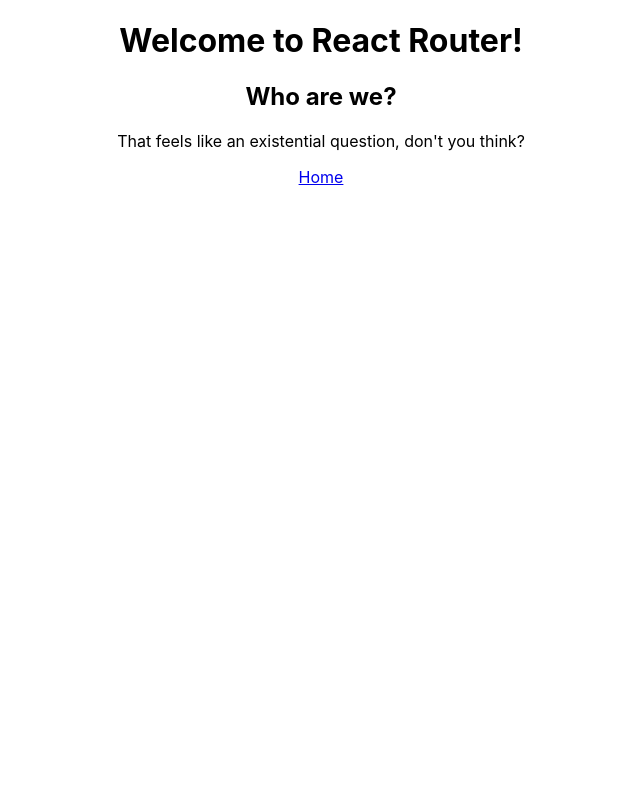
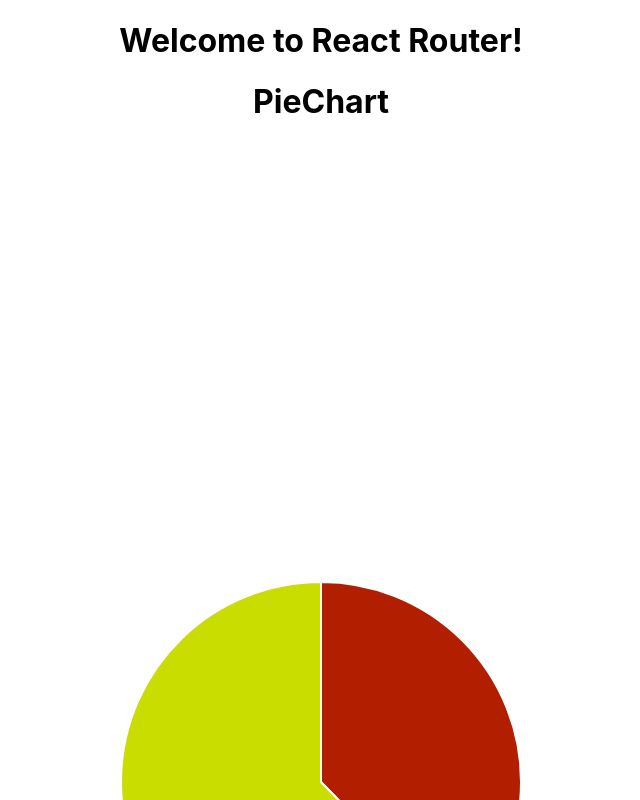
Before and after one commit to SUYASH15012001/rozgaar, a React (Create React App) app: page /about in a window 1280 px wide. Shown: the top 800 px of the page, without its empty margins (319-959 px from the left). Built offline with nearby package versions, Linux system fonts and the light colour scheme.

Commit message:
piechart

```diff
--- a/package.json
+++ b/package.json
@@ -7,6 +7,7 @@
     "@testing-library/react": "^12.1.4",
     "@testing-library/user-event": "^13.5.0",
     "react": "^17.0.2",
+    "react-chartjs-2": "^4.0.1",
     "react-dom": "^17.0.2",
     "react-router-dom": "^6.2.2",
     "react-scripts": "5.0.0",
--- a/src/App.js
+++ b/src/App.js
@@ -1,6 +1,8 @@
 import * as React from "react";
 import { Routes, Route, Link } from "react-router-dom";
 import "./App.css";
+import "./routes/Analytics";
+import Analytics from "./routes/Analytics";
 
 export default function App() {
   return (
@@ -8,7 +10,7 @@ export default function App() {
       <h1>Welcome to React Router!</h1>
       <Routes>
         <Route path="/" element={<Home />} />
-        <Route path="about" element={<About />} />
+        <Route path="/about" element={<Analytics />} />
       </Routes>
     </div>
   );
@@ -27,16 +29,16 @@ function Home() {
   );
 }
 
-function About() {
-  return (
-    <>
-      <main>
-        <h2>Who are we?</h2>
-        <p>That feels like an existential question, don't you think?</p>
-      </main>
-      <nav>
-        <Link to="/">Home</Link>
-      </nav>
-    </>
-  );
-}
+// function About() {
+//   return (
+//     <>
+//       <main>
+//         <h2>Who are we?</h2>
+//         <p>That feels like an existential question, don't you think?</p>
+//       </main>
+//       <nav>
+//         <Link to="/">Home</Link>
+//       </nav>
+//     </>
+//   );
+// }
--- a/src/routes/Analytics.js
+++ b/src/routes/Analytics.js
@@ -0,0 +1,39 @@
+import React from "react";
+import { Pie } from "react-chartjs-2";
+import { Chart, ArcElement } from "chart.js";
+Chart.register(ArcElement);
+const state = {
+  labels: ["Placed", "Unplaced"],
+  datasets: [
+    {
+      label: "PlacementData",
+      backgroundColor: ["#B21F00", "#C9DE00"],
+
+      hoverBackgroundColor: ["#501800", "#4B5000"],
+      data: [100, 165],
+      radius: 200,
+    },
+  ],
+};
+
+export default function Analytics() {
+  return (
+    <>
+      <h1>PieChart</h1>
+      <Pie
+        data={state}
+        options={{
+          title: {
+            display: true,
+            text: "Placement Data",
+            fontSize: 20,
+          },
+          legend: {
+            display: true,
+            position: "right",
+          },
+        }}
+      />
+    </>
+  );
+}
```
Also changed, not shown: 2 other files (tests, documents, lock files or other folders).
